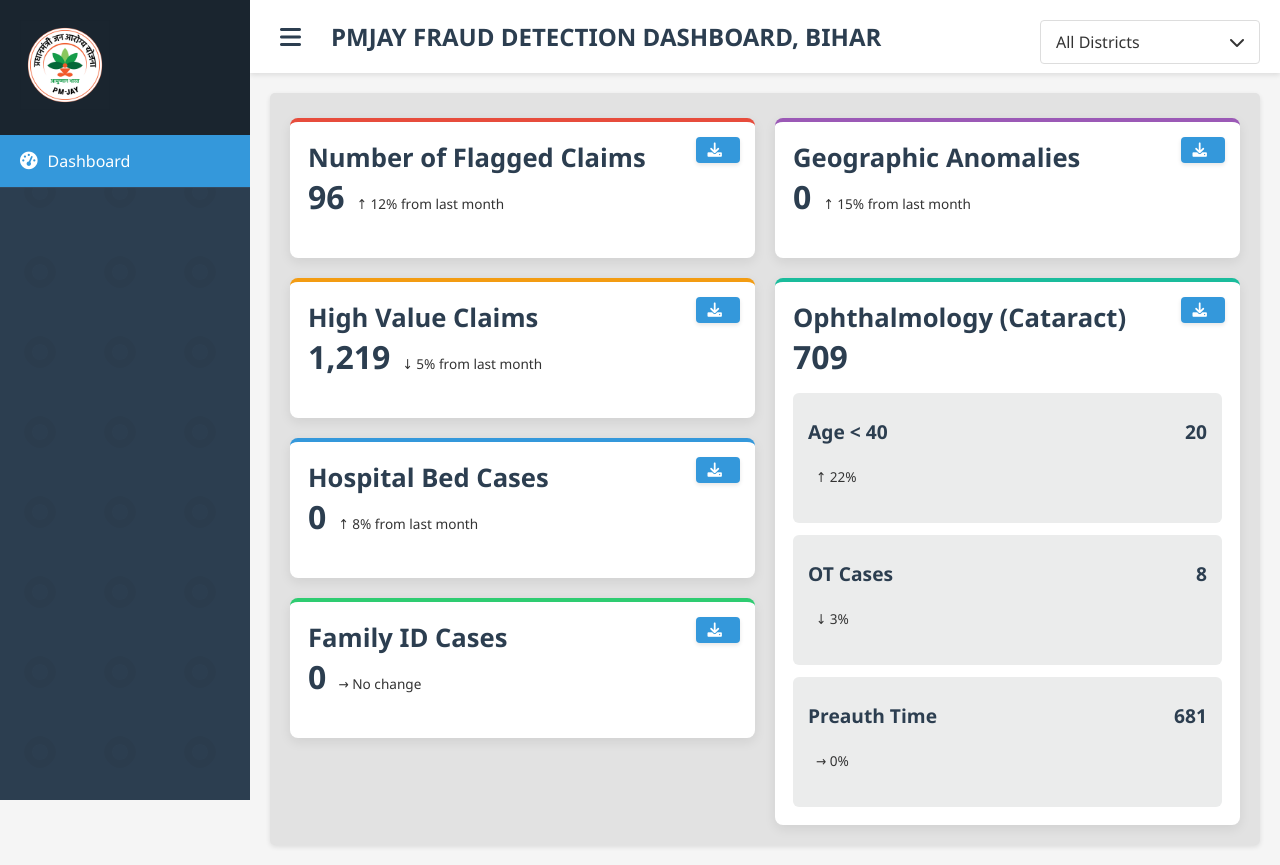
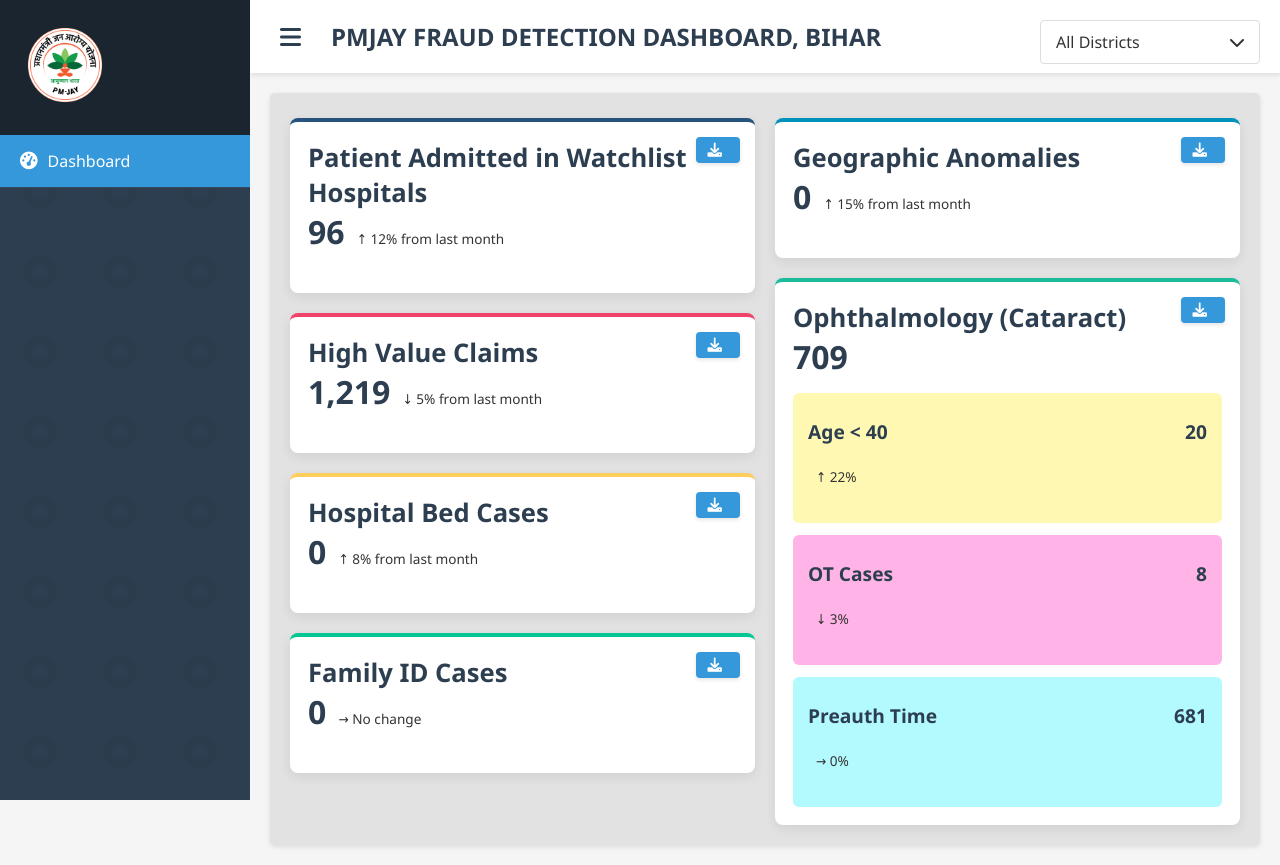
Before and after one commit to Sheepy01/pmjay_fraud_dashboard, a Django app: page / in a window 1280 px wide. Run offline with Django 5.2, Linux system fonts and the light colour scheme; data comes from the database, SQL or seed files in the repository; data that the repository does not hold is empty.

Commit message:
Added color codes applicable to respective cards

```diff
--- a/pmjay_fraud_dashboard_app/urls.py
+++ b/pmjay_fraud_dashboard_app/urls.py
@@ -30,4 +30,5 @@ urlpatterns = [
     path('get-flagged-claims-by-district/', views.get_flagged_claims_by_district, name='get_flagged_claims_by_district'),
     path('get-age-distribution/', views.get_age_distribution, name='get_age_distribution'),
     path('get-gender-distribution/', views.get_gender_distribution, name='get_gender_distribution'),
+    path('download-high-value-claims-excel/', views.download_high_value_claims_excel, name='download_high_value_claims_excel'),
 ]
--- a/pmjay_fraud_dashboard_app/views.py
+++ b/pmjay_fraud_dashboard_app/views.py
@@ -3,10 +3,12 @@ from django.shortcuts import render
 from django.utils import timezone
 from django.db.models.functions import TruncDate
 from django.utils.timezone import now, timedelta
-from django.http import JsonResponse
+from django.http import JsonResponse, HttpResponse
 from datetime import timedelta
 from django.db.models import Case, When, Value, CharField
 from .models import Last24Hour, SuspiciousHospital, HospitalBeds
+import pandas as pd
+import io
 
 class Upper(Func):
     function = 'UPPER'
@@ -1314,50 +1316,50 @@ def dashboard_view(request):
 #     response['Content-Disposition'] = 'attachment; filename="geo_anomalies.xlsx"'
 #     return response
 
-# def download_high_value_claims_excel(request):
-#     # Query surgical and medical
-#     surgical_claims = Last24Hour.objects.filter(
-#         hospital_type="P",
-#         case_type="SURGICAL",
-#         claim_initiated_amount__gt=100000
-#     ).values()
+def download_high_value_claims_excel(request):
+    # Query surgical and medical
+    surgical_claims = Last24Hour.objects.filter(
+        hospital_type="P",
+        case_type="SURGICAL",
+        claim_initiated_amount__gt=100000
+    ).values()
 
-#     medical_claims = Last24Hour.objects.filter(
-#         hospital_type="P",
-#         case_type="MEDICAL",
-#         claim_initiated_amount__gt=25000
-#     ).values()
+    medical_claims = Last24Hour.objects.filter(
+        hospital_type="P",
+        case_type="MEDICAL",
+        claim_initiated_amount__gt=25000
+    ).values()
 
-#     df_surgical = pd.DataFrame.from_records(surgical_claims)
-#     df_medical = pd.DataFrame.from_records(medical_claims)
+    df_surgical = pd.DataFrame.from_records(surgical_claims)
+    df_medical = pd.DataFrame.from_records(medical_claims)
 
-#     # Drop columns that are all null
-#     for df in [df_surgical, df_medical]:
-#         df.dropna(axis=1, how="all", inplace=True)
+    # Drop columns that are all null
+    for df in [df_surgical, df_medical]:
+        df.dropna(axis=1, how="all", inplace=True)
 
-#         # Convert columns to datetime if possible, then remove timezone
-#         for col in df.columns:
-#             # Try parsing columns as datetime if not already
-#             if not pd.api.types.is_datetime64_any_dtype(df[col]):
-#                 df[col] = pd.to_datetime(df[col], errors='ignore')
+        # Convert columns to datetime if possible, then remove timezone
+        for col in df.columns:
+            # Try parsing columns as datetime if not already
+            if not pd.api.types.is_datetime64_any_dtype(df[col]):
+                df[col] = pd.to_datetime(df[col], errors='ignore')
 
-#             # If it is datetime now, strip timezone
-#             if pd.api.types.is_datetime64_any_dtype(df[col]):
-#                 df[col] = df[col].dt.tz_localize(None)
+            # If it is datetime now, strip timezone
+            if pd.api.types.is_datetime64_any_dtype(df[col]):
+                df[col] = df[col].dt.tz_localize(None)
 
-#     # Write to a single Excel file with two sheets
-#     output = io.BytesIO()
-#     with pd.ExcelWriter(output, engine='openpyxl') as writer:
-#         df_surgical.to_excel(writer, index=False, sheet_name='Surgical High Value Claims')
-#         df_medical.to_excel(writer, index=False, sheet_name='Medical High Value Claims')
-#     output.seek(0)
+    # Write to a single Excel file with two sheets
+    output = io.BytesIO()
+    with pd.ExcelWriter(output, engine='openpyxl') as writer:
+        df_surgical.to_excel(writer, index=False, sheet_name='Surgical High Value Claims')
+        df_medical.to_excel(writer, index=False, sheet_name='Medical High Value Claims')
+    output.seek(0)
 
-#     response = HttpResponse(
-#         output,
-#         content_type='application/vnd.openxmlformats-officedocument.spreadsheetml.sheet'
-#     )
-#     response['Content-Disposition'] = 'attachment; filename="High_Value_Claims.xlsx"'
-#     return response
+    response = HttpResponse(
+        output,
+        content_type='application/vnd.openxmlformats-officedocument.spreadsheetml.sheet'
+    )
+    response['Content-Disposition'] = 'attachment; filename="High_Value_Claims.xlsx"'
+    return response
 
 # def download_unusual_treatment_excel(request):
 #     df_unusual = get_unusual_rows()
--- a/static/css/demo/styles.css
+++ b/static/css/demo/styles.css
@@ -4,6 +4,40 @@
     padding: 0;
     box-sizing: border-box;
     font-family: 'Segoe UI', Tahoma, Geneva, Verdana, sans-serif;
+}
+
+:root {
+    --patient_watchlist_card_color: #e6f0f9;
+    --high_value_claims_card_color: #fdebef;
+    --hospital_bed_card_color: #fff8e6;
+    --family_id_card_color: #e4fdf6;
+    --geo_anom_card_color: #e7fbff;
+    --ophth_cat_card_color: #e4fef9;
+}
+
+/* Card-specific colors */
+.flagged-claims {
+    border-top: 4px solid #26547D;
+}
+
+.high-value {
+    border-top: 4px solid #ef436b;
+}
+
+.hospital-beds {
+    border-top: 4px solid #ffce5c;
+}
+
+.family-id {
+    border-top: 4px solid #05c793;
+}
+
+.geo-anomalies {
+    border-top: 4px solid #0091b9;
+}
+
+.ophthalmology {
+    border-top: 4px solid #1abc9c;
 }
 
 body {
@@ -364,6 +459,18 @@ body {
     min-height: 80px;
 }
 
+.sub-card.age {
+    background: #fff8b3; /* Light Yellow */
+}
+
+.sub-card.ot-cases {
+    background: #ffb3e6; /* Light Magenta */
+}
+
+.sub-card.preauth {
+    background: #b3faff; /* Light Cyan */
+}
+
 .sub-card-hover {
     max-height: 0;
     opacity: 0;
@@ -389,31 +496,6 @@ body {
 /* Hover effects remain the same */
 .sub-card:hover {
     box-shadow: 0 4px 8px rgba(0,0,0,0.1);
-}
-
-/* Card-specific colors */
-.flagged-claims {
-    border-top: 4px solid #e74c3c;
-}
-
-.high-value {
-    border-top: 4px solid #f39c12;
-}
-
-.hospital-beds {
-    border-top: 4px solid #3498db;
-}
-
-.family-id {
-    border-top: 4px solid #2ecc71;
-}
-
-.geo-anomalies {
-    border-top: 4px solid #9b59b6;
-}
-
-.ophthalmology {
-    border-top: 4px solid #1abc9c;
 }
 
 /* Horizontal Split Layout */
--- a/static/js/dashboard.js
+++ b/static/js/dashboard.js
@@ -1,5 +1,4 @@
 $(document).ready(function() {
-    let demographicPieChart = null;
     let agePieChart, genderPieChart;
 
     // ======================
@@ -795,6 +794,10 @@ $(document).ready(function() {
                 content: `<div class="card-details"><p>Content not available</p></div>`
             };
 
+            // Set modal container class
+            const modalContainer = document.querySelector('.modal-container');
+            modalContainer.className = 'modal-container ' + cardId; // Reset and add card class
+
             $('#modalTitle').text(template.title);
             $('#modalContent').html(`
                 <div class="loading-spinner">
--- a/templates/dashboard.html
+++ b/templates/dashboard.html
@@ -88,7 +88,7 @@
                                 <span class="btn-text"></span>
                             </button>
                             <div class="card-main">
-                                <h2>Number of Flagged Claims</h2>
+                                <h2>Patient Admitted in Watchlist Hospitals</h2>
                                 <span class="card-value">1,248</span>
                                 <div class="card-trend up">↑ 12% from last month</div>
                             </div>
```
Also changed, not shown: other parts of static/css/demo/styles.css (+82 -1 lines), 1 other file.
